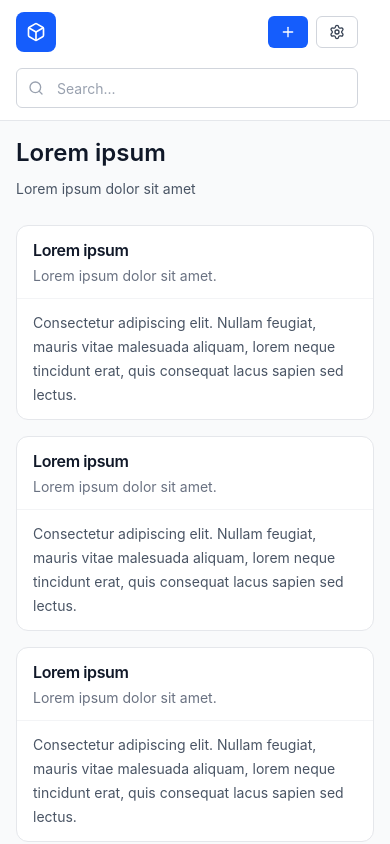
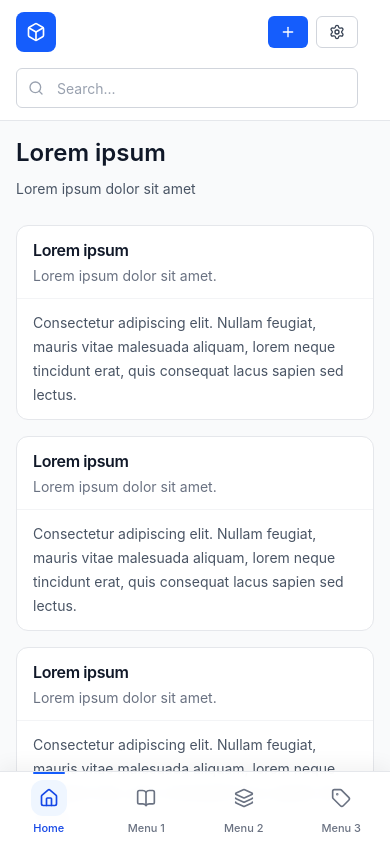
Before and after one commit to AssilemSDN/react-vite-tailwind-starter, a React (Vite) app: page /home in a window 390 px wide. Shown: the top 844 px of the page. Built offline with nearby package versions, Linux system fonts and the light colour scheme.

Commit message:
feat: add mobile navigation

```diff
--- a/src/components/layout/Layout.tsx
+++ b/src/components/layout/Layout.tsx
@@ -1,7 +1,11 @@
+/*
+  PATH src/components/layout/Layout.tsx
+*/
 import { useTranslation } from "react-i18next";
 import { Outlet } from "react-router-dom";
 
 import Header from "./Header";
+import MobileBottomNav from "./MobileBottomNav";
 import Sidebar from "./Sidebar";
 
 const Layout = () => {
@@ -25,13 +29,22 @@ const Layout = () => {
         onPrimaryAction={handlePrimaryAction}
       />
 
-      <div className="flex items-start gap-4 p-4 sm:p-6">
+      <div
+        className={[
+          "flex items-start gap-4",
+          "px-4 pt-4 sm:px-6 sm:pt-6",
+          "pb-[calc(5rem+env(safe-area-inset-bottom))]",
+          "lg:pb-6",
+        ].join(" ")}
+      >
         <Sidebar />
 
         <main className="min-w-0 flex-1">
           <Outlet />
         </main>
       </div>
+
+      <MobileBottomNav />
     </div>
   );
 };
--- /dev/null
+++ b/src/components/layout/MobileBottomNav.tsx
@@ -0,0 +1,74 @@
+/*
+  PATH src/components/layout/MobileBottomNav.tsx
+*/
+import clsx from "clsx";
+import { useTranslation } from "react-i18next";
+import { NavLink } from "react-router-dom";
+
+import { navigation } from "../../app/navigation";
+
+const MobileBottomNav = () => {
+  const { t } = useTranslation();
+
+  return (
+    <nav
+      aria-label={t("sidebar.title")}
+      className={[
+        "fixed inset-x-0 bottom-0 z-40",
+        "border-t border-gray-200 bg-white/95 shadow-[0_-4px_20px_rgb(0_0_0/0.06)]",
+        "pb-[env(safe-area-inset-bottom)] backdrop-blur",
+        "lg:hidden",
+      ].join(" ")}
+    >
+      <ul
+        className="mx-auto grid max-w-xl"
+        style={{
+          gridTemplateColumns: `repeat(${navigation.length}, minmax(0, 1fr))`,
+        }}
+      >
+        {navigation.map(({ labelKey, to, icon: Icon, end }) => {
+          const label = t(labelKey);
+
+          return (
+            <li key={to} className="min-w-0">
+              <NavLink to={to} end={end} className="block min-w-0">
+                {({ isActive }) => (
+                  <span
+                    className={clsx(
+                      "relative flex min-h-16 min-w-0",
+                      "flex-col items-center justify-center gap-1 px-2 py-2",
+                      "text-[11px] font-medium transition-colors sm:text-xs",
+                      "focus-visible:ring-2 focus-visible:ring-blue-500 focus-visible:outline-none",
+                      isActive ? "text-blue-700" : "text-gray-500 hover:text-gray-900",
+                    )}
+                  >
+                    <span
+                      aria-hidden="true"
+                      className={clsx(
+                        "absolute top-0 h-0.5 w-8 rounded-full",
+                        isActive ? "bg-blue-600" : "bg-transparent",
+                      )}
+                    />
+
+                    <span
+                      className={clsx(
+                        "flex size-9 items-center justify-center rounded-xl",
+                        isActive && "bg-blue-50",
+                      )}
+                    >
+                      <Icon aria-hidden="true" className="size-5" />
+                    </span>
+
+                    <span className="max-w-full truncate">{label}</span>
+                  </span>
+                )}
+              </NavLink>
+            </li>
+          );
+        })}
+      </ul>
+    </nav>
+  );
+};
+
+export default MobileBottomNav;
--- a/src/components/layout/Sidebar.tsx
+++ b/src/components/layout/Sidebar.tsx
@@ -1,5 +1,6 @@
-// src/components/layout/Sidebar.tsx
-
+/*
+  PATH src/components/layout/Sidebar.tsx
+*/
 import clsx from "clsx";
 import { ChevronLeft, ChevronRight } from "lucide-react";
 import { useState } from "react";
@@ -17,7 +18,7 @@ const Sidebar = () => {
   return (
     <aside
       className={clsx(
-        "hidden shrink-0 transition-[width] duration-300 md:block",
+        "hidden shrink-0 transition-[width] duration-300 lg:block",
         isCollapsed ? "w-20" : "w-64",
       )}
     >
```
